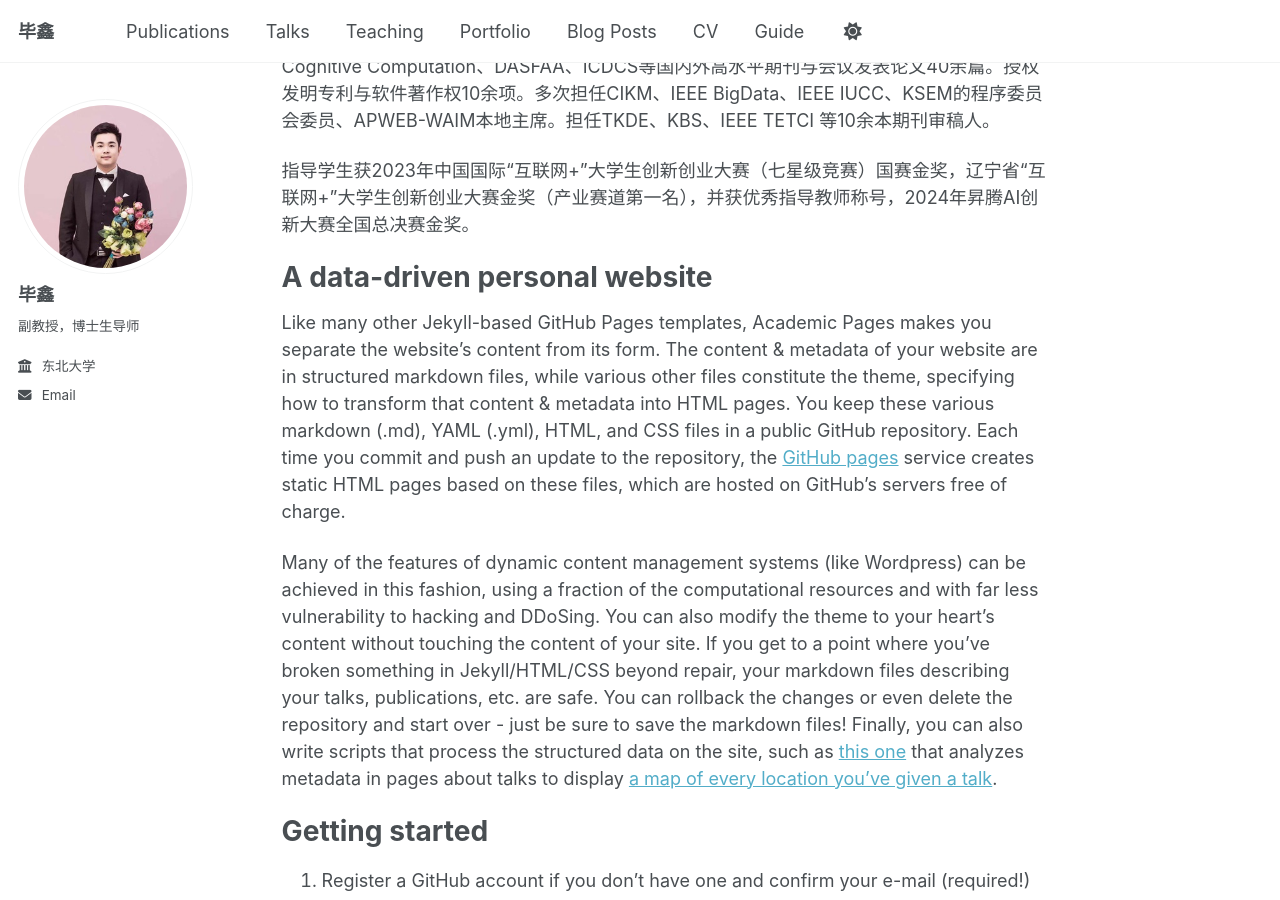
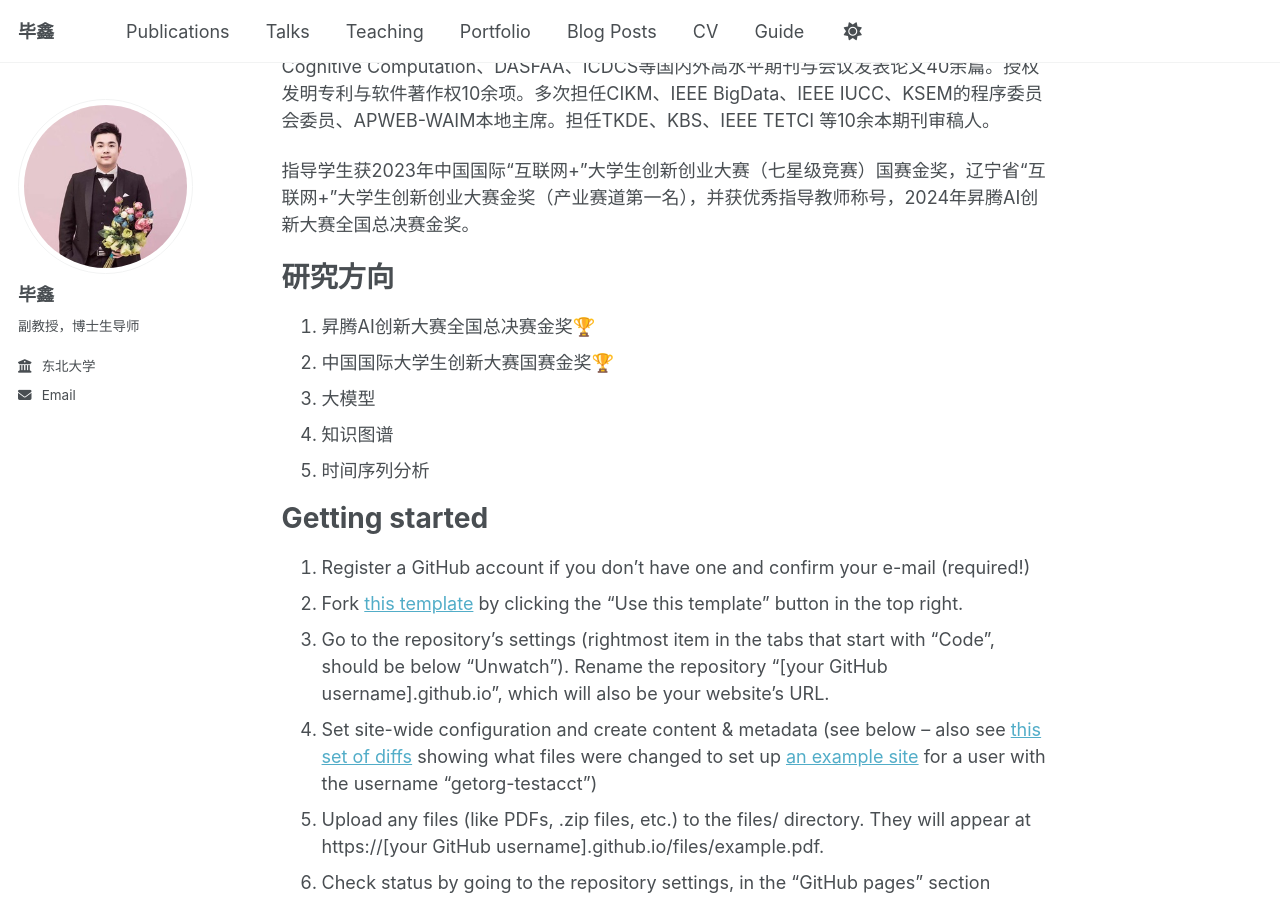
Before and after one commit to IDME-AI/IDME-AI.github.io, a Jekyll site: the page built from _pages/about.md, in a window 1280 px wide and 900 px high, scrolled down 355 px. Built offline with Jekyll 4.4.1, drawn with Linux system fonts in a browser that asks for light colours.

Commit message:
Initial commit

```diff
--- a/_pages/about.md
+++ b/_pages/about.md
@@ -13,11 +13,14 @@
 
 指导学生获2023年中国国际“互联网+”大学生创新创业大赛（七星级竞赛）国赛金奖，辽宁省“互联网+”大学生创新创业大赛金奖（产业赛道第一名），并获优秀指导教师称号，2024年昇腾AI创新大赛全国总决赛金奖。
 
-A data-driven personal website
+研究方向
 ======
-Like many other Jekyll-based GitHub Pages templates, Academic Pages makes you separate the website's content from its form. The content & metadata of your website are in structured markdown files, while various other files constitute the theme, specifying how to transform that content & metadata into HTML pages. You keep these various markdown (.md), YAML (.yml), HTML, and CSS files in a public GitHub repository. Each time you commit and push an update to the repository, the [GitHub pages](https://pages.github.com/) service creates static HTML pages based on these files, which are hosted on GitHub's servers free of charge.
 
-Many of the features of dynamic content management systems (like Wordpress) can be achieved in this fashion, using a fraction of the computational resources and with far less vulnerability to hacking and DDoSing. You can also modify the theme to your heart's content without touching the content of your site. If you get to a point where you've broken something in Jekyll/HTML/CSS beyond repair, your markdown files describing your talks, publications, etc. are safe. You can rollback the changes or even delete the repository and start over - just be sure to save the markdown files! Finally, you can also write scripts that process the structured data on the site, such as [this one](https://github.com/academicpages/academicpages.github.io/blob/master/talkmap.ipynb) that analyzes metadata in pages about talks to display [a map of every location you've given a talk](https://academicpages.github.io/talkmap.html).
+1. 昇腾AI创新大赛全国总决赛金奖🏆
+2. 中国国际大学生创新大赛国赛金奖🏆
+3. 大模型
+4. 知识图谱
+5. 时间序列分析
 
 Getting started
 ======
```
